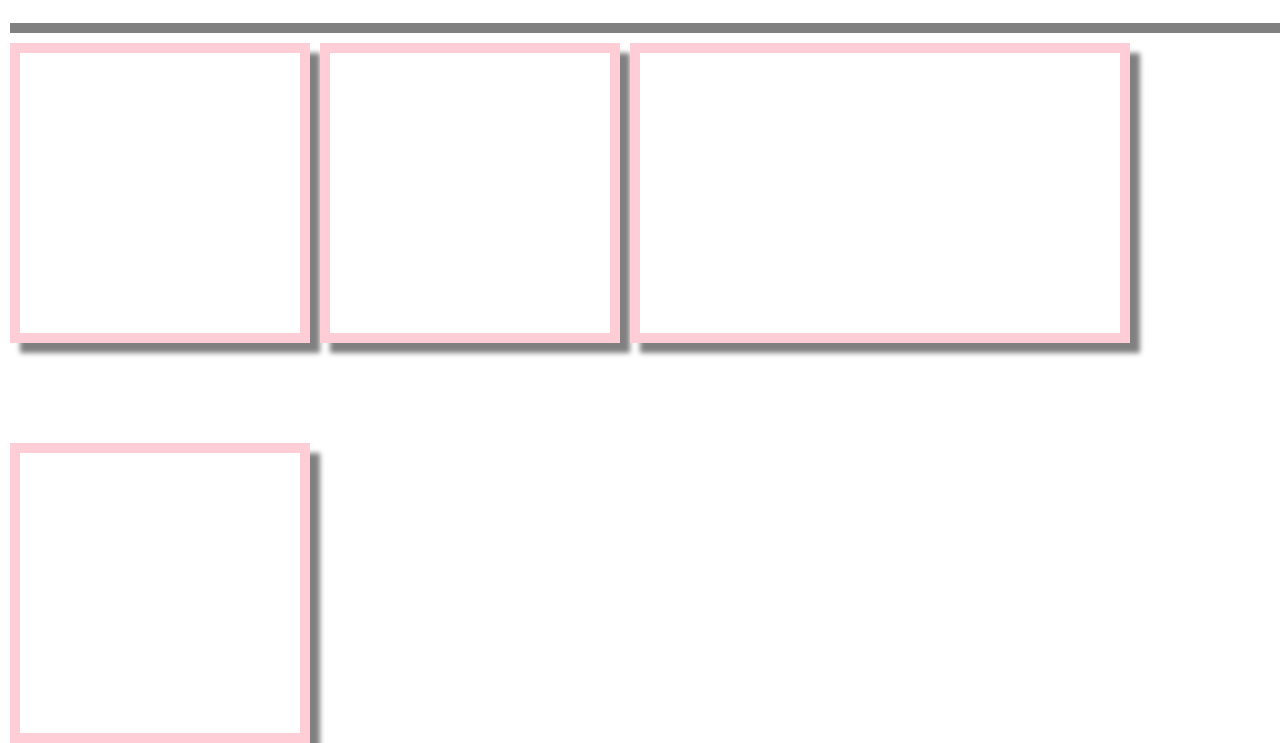
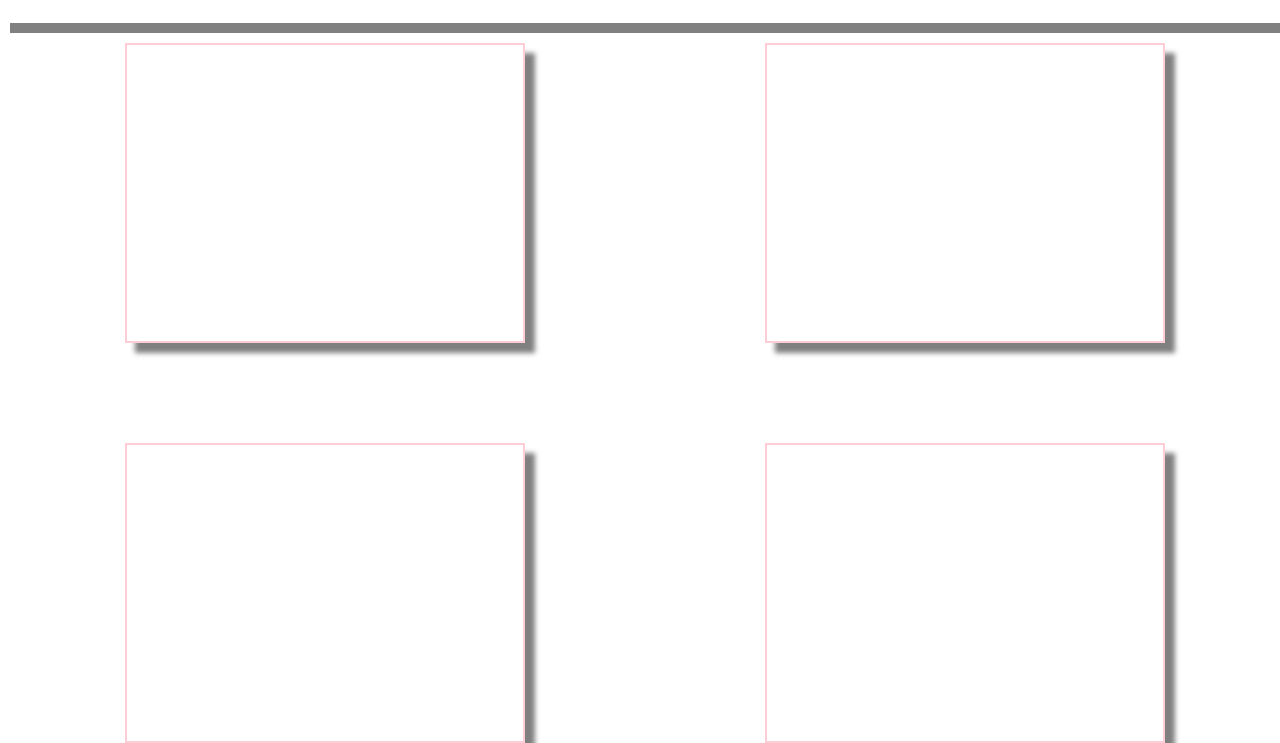
Before and after one commit to mood-app/mood-app, a plain HTML site: page results/index.html in a window 1280 px wide. Shown: the part 57-800 px from the top of the page. Drawn offline with Linux system fonts and the light colour scheme.

Commit message:
working on results display

```diff
--- a/results/index.html
+++ b/results/index.html
@@ -27,20 +27,21 @@
       </ul>
   </nav>
         <section class="main-section">
-            <!-- <img class="main-logo" src="assets/alchemy-logo.png"/> -->
+          <div class ="two-boxes">
             <div id="sleep" class="result-box">
-
             </div>
             <div id="mood" class="result-box">
 
             </div>
-
+          </div>
+          <div class ="two-boxes">
             <div id="energy" class="result-box">
 
             </div>
             <div id="mbs" class="result-box">
 
             </div>
+          </div>
         </section>
 
     <script type="module" src="results.js"></script>
--- a/results/results.css
+++ b/results/results.css
@@ -51,28 +51,57 @@ nav{
 
 .main-section {
     display: flex;
-    flex-direction: row;
+    flex-direction: column;
+    justify-content: row;
+    align-items: center;
     flex-wrap: wrap;
     height: 100vh;
+    width: auto;
   }
 
 #sleep{
     box-shadow: 10px 10px 5px grey;
-    /* width: 250px; */
+    display: flex;
+    flex-direction: row;
+    width: 400px;
+    justify-content: center;
+    align-items: center;
+    text-align: center;
   }
 
 #mood{
     box-shadow: 10px 10px 5px grey;
+    display: flex;
+    flex-direction: row;
+    width: 400px;
+    justify-content: center;
+    align-items: center;
+    text-align: center;
+  }
+
     /* width: 250px; */
-  }
+
 #mbs{
     box-shadow: 10px 10px 5px grey;
+    display: flex;
+    flex-direction: row;
+    width: 400px;
+    justify-content: center;
+    align-items: center;
+    text-align: center;
+  }
     /* width: 250px; */
-  }
+
 #energy{
     box-shadow: 10px 10px 5px grey;
-    width: 500px;
+    display: flex;
+    flex-direction: row;
+    width: 400px;
+    justify-content: center;
+    align-items: center;
+    text-align: center;
   }
+
 
 
 
@@ -91,10 +120,10 @@ margin-top: 100px;
 display: flex;
 flex-direction: row;
 flex-wrap: wrap;
-border-color: #FFCDD5;
-border-style: solid;
-border-width: 10px;
+border: 2px solid #FFCDD5;
+color: #fec89a;
 }
+
 
 p {
   display: flex;
--- a/results/results.js
+++ b/results/results.js
@@ -49,7 +49,7 @@ const energyTier = getEnergyLevels(userData.energy);
 const energyVideo = document.createElement('iframe');
 energyVideo.src = energyTier;
 
-energyDiv.append(energyImage, energyVideo);
+energyDiv.append(energyVideo);
 
 if (userData.energy === 'high') {
     const stallionVideo = document.createElement('iframe');
```
